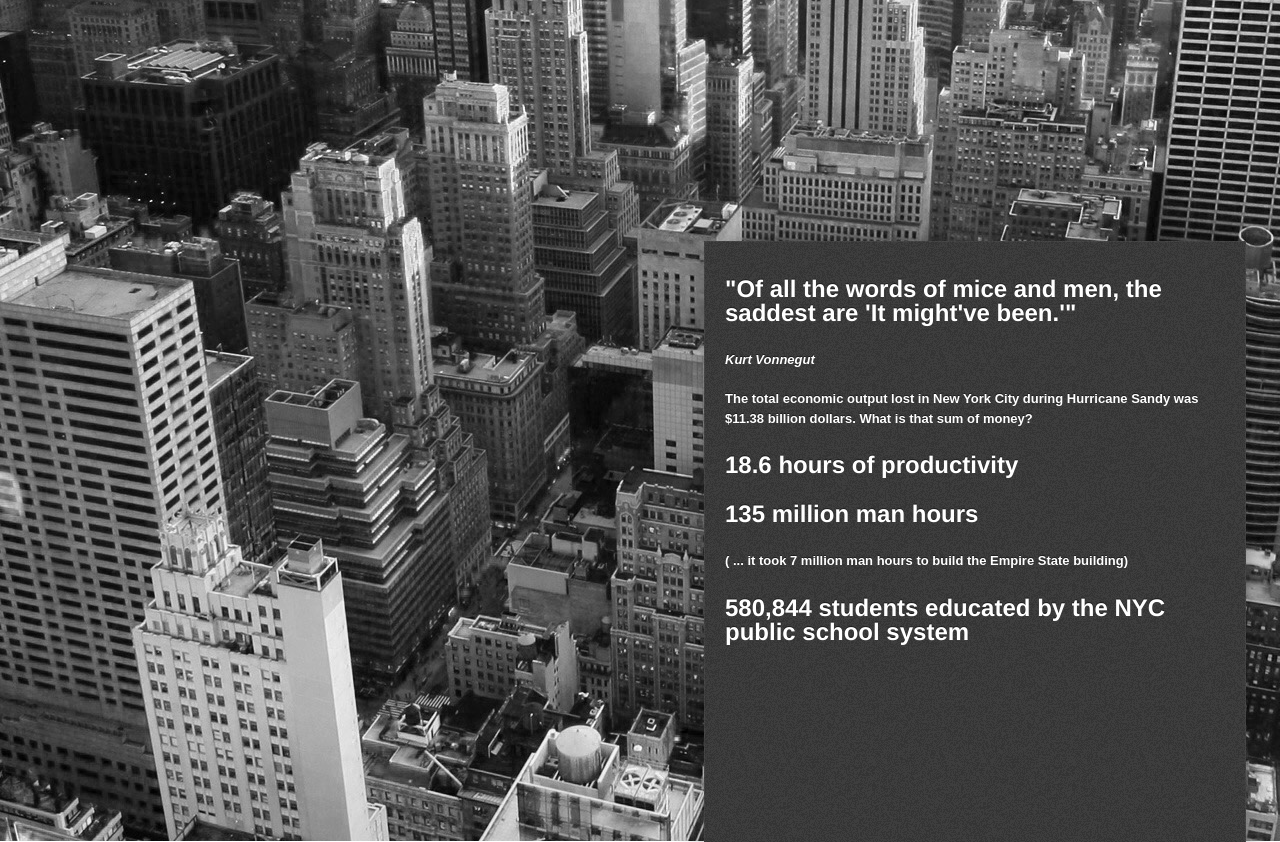
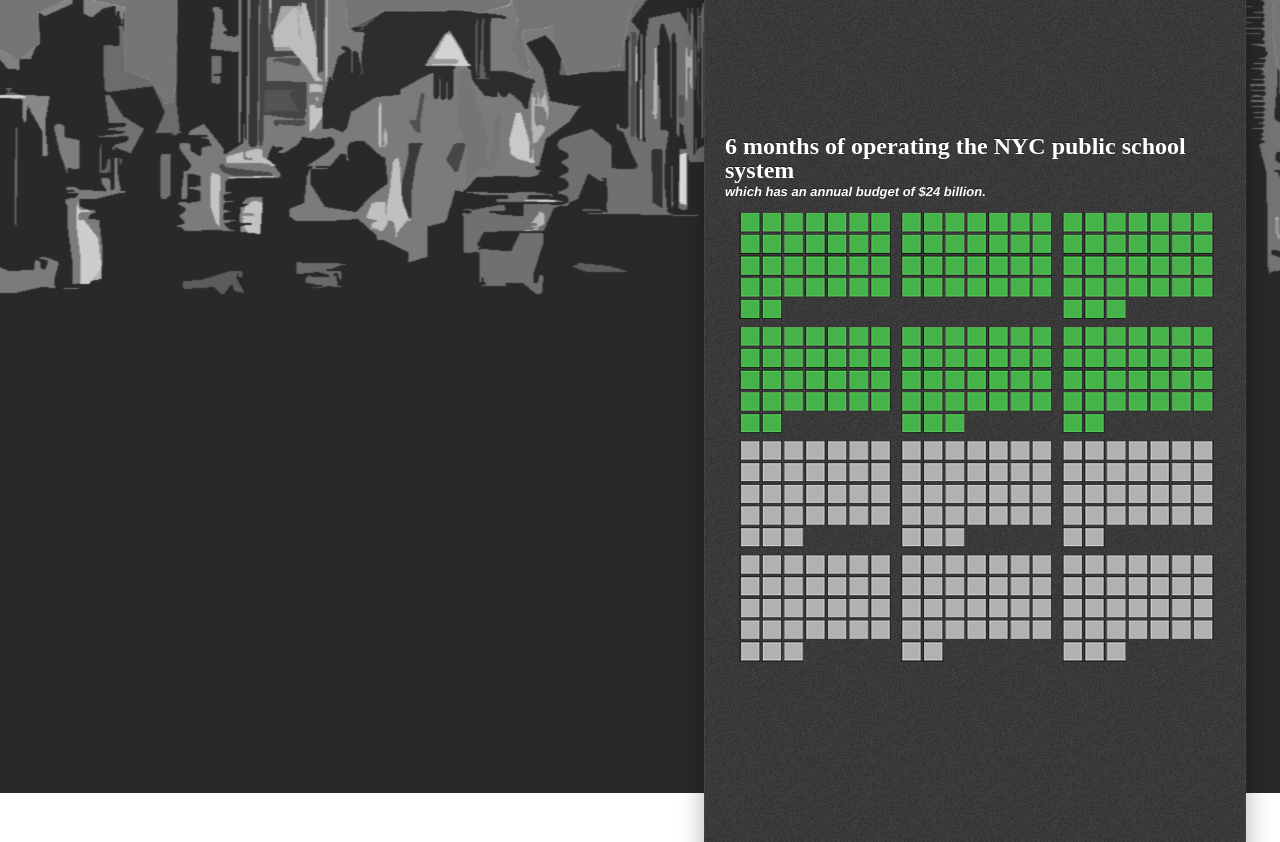
Before and after one commit to kshen0/sandy, a plain HTML site: page index.html in a window 1280 px wide. Shown: the part 760-1602 px from the top of the page. Drawn offline with Linux system fonts and the light colour scheme.

Commit message:
all facts in single article

```diff
--- a/css/style.css
+++ b/css/style.css
@@ -11,7 +11,11 @@
 
 /*article h2 { font-family: 'Lobster Two'; font-size: 60px; margin: 25px 0; line-height: 1em; }*/
 /*article h2 { font-family: 'Helvetica'; font-size: 24pt; margin: 25px 0; line-height: 1em; }*/
-article h2 { font-family: 'Helvetica'; font-size: 18pt; margin: 25px 0; line-height: 1em; }
+body {
+	font-family: 'Futura', 'Helvetica', 'Arial', sans-serif;
+}
+
+article h2 { font-family: 'Futura'; font-size: 18pt; margin: 0px 0 0 0; line-height: 1em; }
 
 .story { height: 1000px; padding: 0; margin: 0; width: 100%; max-width: 1920px; position: relative; margin: 0 auto; border-top: 1px solid rgba(255,255,255,0.3); border-bottom: 1px solid rgba(0,0,0,0.4); box-shadow: 0 0 50px rgba(0,0,0,0.8);}
 
@@ -20,10 +24,10 @@
 #second { background: url(../images/slide2.jpg) 50% 0 no-repeat fixed; }
 #fourth { background: url(../images/slide3.jpg) 50% 0 no-repeat fixed; }
 */
-#third {
-	background: url(../images/nyc-bw.jpg) 50% 0 no-repeat fixed;
+#container {
+	background: url(../images/skyline2.jpg) 50% 0 no-repeat fixed;
 	/*background: url(../images/wavegrid.png) 50% 0 repeat fixed;*/
-	height: 4000px;
+	height: 4500px;
 }
 /*
 #theend { background: url(../images/puckered.png) 50% bottom no-repeat fixed; }
@@ -48,11 +52,11 @@
 */
 
 /* Photograph */
-#third article {
+#container article {
 	background: url(../images/grain.png) repeat #333;
 	color: #fff;
-	padding: 10px 20px;
-	margin: 1000px 0 0 55%;
+	padding: 20px 20px;
+	margin: 0 0 0 55%;
 	text-shadow: 0 -1px 0 rgba(0,0,0,0.5);
 	line-height: 1.5em;
 	color: #fff;
@@ -61,11 +65,15 @@
 	border: 1px solid rgba(150,150,150,0.1);
 
 	/* Added styles */
-	height: 3750px;
+	height: 3200px;
 	width: 500px;
 }
 
-#third .left-side {
+#container .fact {
+	margin: 0 0 0 0;
+}
+
+#container .left-side {
 	/*background: url(../images/photo.png) transparent 40% 100px no-repeat fixed; */
 	/*min-height: 1000px; */
 	padding: 0;
@@ -80,24 +88,28 @@
 	text-shadow: 1px 1px 0px #000;
 }
 
-#third .left-side h1 {
+#container .left-side h1 {
 	position: fixed;
-	font-family: 'Helvetica', 'Arial', 'sans-serif';
+	font-family: 'Futura', 'Arial', 'sans-serif';
 	font-size: 36pt;
 	color: #fff;
 }
 
-#third article p {
-	width: 300px;
-	margin-bottom: 25px;
-}
-
-#third article h3 {
+#container article h3 {
 	font-style: italic;
 }
 
-#third article .caption {
+#container article .fact-header {
+	margin-top: 100px;
+
+#container article .caption {
 	font-style: normal;
+	margin: 0 0 20px 0;
+}
+
+#container .emphasis {
+	color: #49B20B;
+	margin-bottom: 20px;
 }
 
 /* HTML5 Video */
--- a/index.html
+++ b/index.html
@@ -5,94 +5,113 @@
   <meta http-equiv="X-UA-Compatible" content="IE=edge,chrome=1">
 
   <title>The Opportunity Cost of Sandy</title>
-  <meta name="description" content="How to create a parallax scrolling effect with jQuery, HTML and CSS">
-  <meta name="author" content="Richard Shepherd, Smashing Magazine">
 
-  <!-- Mmmmm, Google Web Fonts. That's a paddlin'. -->
-  <link href='http://fonts.googleapis.com/css?family=Lobster+Two:700&v2' rel='stylesheet' type='text/css'>
   <link rel="stylesheet" href="css/reset.css">
   <link rel="stylesheet" href="css/style.css">
 </head>
 
 <body>
 
+	<!--
   <div id="main" role="main">
-
-	<!-- Section #1 / Intro -->
-	<!--
-	<section id="first" class="story" data-speed="8" data-type="background">
-		<div class="smashinglogo" data-type="sprite" data-offsetY="100" data-Xposition="50%" data-speed="-2"></div>
-		<article>
-
-			<img src="images/tutorial-title.png" alt="tutorial-title" width="711" height="242" />
-			<p>Words and pictures by Richard Shepherd / Twitter: <a href="http://twitter.com/richardshepherd" target="_blank">@richardshepherd</a> / Web: <a href="http://richardshepherd.com">richardshepherd.com</a></p>
-			<p>GitHub: <a href="https://github.com/richardshepherd/Parallax-Scrolling/">Fork it here!</a></p>
-	    </article>
+	<section id="11b" class="story" data-speed="9" data-type="background" data-offsetY="0">
+		<div class="left-side" data-type="sprite" data-offsetY="100" data-Xposition="4%" data-speed="-20">
+			<h1>$11,382,800,000</h1>
+		</div>
 	</section>
 
-	<section id="second" class="story" data-speed="4" data-type="background">
-		<article>
-			<h2>Background Only</h2>
-		    	<p>In this section we are sliding the background at a different speed to the rest of the page.</p>
-		    	<p>As this text box is scrolling at the same speed as the page, and faster than the background, it creates this lovely parallax effect.</p>
-		    	<p>You can find all the HTML, CSS and the all important JavaScript files over at <a href="https://github.com/richardshepherd/Parallax-Scrolling">GitHub</a> - so why don't you drop by for some hardcore forking action?</p>
-		    	<p>Backgrounds for this article were taken from the May/June 2011 Smashing Magazine Desktop backgrounds.</p>
-		    	<p>Head back to <a href="http://coding.smashingmagazine.com/2011/07/12/behind-the-scenes-of-nike-better-world/">Smashing Magazine</a>, or hop on over to <a href="http://richardshepherd.com">RichardShepherd.com</a>.</p>
-		</article>
+	<section id="one" class="story" data-speed="9" data-type="background" data-offsetY="0">
+    	<article>
+    		<section class="fact">
+	    		<h2 class="emphasis">The total economic output lost in New York City during Hurricane Sandy was $11.38 billion dollars. What does that sum of money mean?</h2>
+	    	</section>
+    	</article>
+	</section>
+
+	<section id="two" class="story" data-speed="9" data-type="background" data-offsetY="0">
+    	<article>
+    		<section class="fact">
+				<h2 class="fact-header">6 months of operating the NYC public school system</h2>
+				<h3 class="caption">which has an annual budget of $24 billion.</h3>
+				<img src="images/calendar.png"/>
+			</section>
+    	</article>
+	</section>
+
+	<section id="three" class="story" data-speed="9" data-type="background" data-offsetY="0">
+    	<article>
+    		<section class="fact">
+				<h2 class="fact-header">11 times the monetary value of MoMA's collection</h2>
+				<h3 class="caption">with all of MoMA's assets weighing in at $1 billion.</h3>
+			</section>
+    	</article>
+	</section>
+
+	<section id="four" class="story" data-speed="9" data-type="background" data-offsetY="0">
+    	<article>
+			<section class="fact">
+				<h2 class="fact-header">18.6 hours of productivity</h2>
+				<h3 class="caption">given New York's annual economic output of $1.1 trillion and average work week of 34.5 hours.</h3>
+				<img src="images/clocks.png"/>
+			</section>
+    	</article>
+	</section>
+
+	<section id="five" class="story" data-speed="9" data-type="background" data-offsetY="0">
+    	<article>
+			<section class="fact">
+				<h2 class="fact-header">135 million man hours</h2>
+				<h3 class="caption">if each of New York's 7.3 million employed adults was supposed to work during Sandy.</h3>
+				<img src="images/nyc_silhouette.png"/>
+				<p class="caption">(19 times the 7 million man hours it took to build the Empire State building)</p>
+			</section>
+    	</article>
+	</section>
+
+	<section id="six" class="story" data-speed="9" data-type="background" data-offsetY="0">
+    	<article>
+			<section class="fact">
+				<h2 class="emphasis">80% of the estimated $14 billion to build every formally proposed hurricane protection measure</h2>
+				<img src="images/harbor_map.png"/>
+			</section>
+    	</article>
 	</section>
 	-->
-
-	<!-- Section #3 / Photos -->
-	<section id="third" class="story" data-speed="6" data-type="background" data-offsetY="0">
-		<!--<div class="photograph" data-type="sprite" data-offsetY="1250" data-Xposition="25%" data-speed="2"></div>
-		-->
+	<section id="container" class="story" data-speed="9" data-type="background" data-offsetY="0">
 		<div class="left-side" data-type="sprite" data-offsetY="100" data-Xposition="4%" data-speed="-20">
 			<h1>$11,382,800,000</h1>
 		</div>
 
     	<article>
-    		<h2>"Of all the words of mice and men, the saddest are 'It might've been.'"</h2>
-    		<h3>Kurt Vonnegut</h3>
-    		<br>
-    		<h3 class="caption">The total economic output lost in New York City during Hurricane Sandy was $11.38 billion dollars. What is that sum of money?</h3>
-			<h2>18.6 hours of productivity</h2>
-			<h2>135 million man hours</h2>
-			<h3 class="caption">( ... it took 7 million man hours to build the Empire State building)</h3>
-			<h2>580,844 students educated by the NYC public school system</h2>
-			<!--
-	    	<div class="textbox">
-		    	<p>The next step in your parallax scrolling adventure is to create some sprites!</p>
-		    	<p>I have cut out one of the photos in this background and use it as a sprite. It scrolls at a different speed to the background <i>and</i> the window, and it's this effect that's used so well on Nike Better World and other parallax sites..</p>
-		    	<p>Using too many sprites can slow down older computers, and you need to use some clever maths (and trial & error!) to work out their placement on the page.</p>
-		    </div>
-			-->
+    		<section class="fact">
+	    		<h2 class="emphasis">The total economic output lost in New York City during Hurricane Sandy was $11.38 billion dollars. What does that sum of money mean?</h2>
+	    	</section>
+    		<section class="fact">
+				<h2 class="fact-header">6 months of operating the NYC public school system</h2>
+				<h3 class="caption">which has an annual budget of $24 billion.</h3>
+				<img src="images/calendar.png"/>
+			</section>
+    		<section class="fact">
+				<h2 class="fact-header">11 times the monetary value of MoMA's collection</h2>
+				<h3 class="caption">with all of MoMA's assets weighing in at $1 billion.</h3>
+			</section>
+			<section class="fact">
+				<h2 class="fact-header">18.6 hours of productivity</h2>
+				<h3 class="caption">given New York's annual economic output of $1.1 trillion and average work week of 34.5 hours.</h3>
+				<img src="images/clocks.png"/>
+			</section>
+			<section class="fact">
+				<h2 class="fact-header">135 million man hours</h2>
+				<h3 class="caption">if each of New York's 7.3 million employed adults was supposed to work during Sandy.</h3>
+				<img src="images/nyc_silhouette.png"/>
+				<p class="caption">(19 times the 7 million man hours it took to build the Empire State building)</p>
+			</section>
+			<section class="fact">
+				<h2 class="emphasis">80% of the estimated $14 billion to build every formally proposed hurricane protection measure</h2>
+				<img src="images/harbor_map.png"/>
+			</section>
     	</article>
 	</section>
-
-
-	<!-- Section #4 / HTML5 Video -->
-	<!--
-	<section id="fourth" class="story" data-speed="8" data-type="background" data-offsetY="250">
-    	<article>
-    		<h2>HTML5 Video</h2>
-	    	<div class="textbox">
-		    	<p>Pellentesque habitant morbi tristique senectus et netus et malesuada fames ac turpis egestas. Vestibulum tortor quam, feugiat vitae, ultricies eget, tempor sit amet, ante. Donec eu libero sit amet quam egestas semper. Aenean ultricies mi vitae est. Mauris placerat eleifend leo.</p>
-		    	<p>Vestibulum tortor quam, feugiat vitae, ultricies eget, tempor sit amet, ante. Donec eu libero sit amet quam egestas semper. Aenean ultricies mi vitae est. Mauris placerat eleifend leo.</p>
-		    	<p>Pellentesque habitant morbi tristique senectus et netus et malesuada fames ac turpis egestas. o.</p>
-		    </div>
-    	</article>
-		<video controls width="640" width="480" data-type="video" data-offsetY="2400" data-speed="1.5">
-			<source src="video/parallelparking.theora.ogv" type="video/ogg" />
-			<source src="video/parallelparking.mp4" type="video/mp4" />
-			<source src="video/parallelparking.webm" type="video/webm" />
-		</video>
-	</section>
-
-	<section id="theend" class="story" data-speed="8" data-type="background" data-offsetY="250">
-		<div class="byebye" data-type="sprite" data-offsetY="-1600" data-Xposition="50%" data-speed="-2"></div>
-	</section>
-	-->
-
   </div> <!-- // End of #main -->
 
 
--- a/js/script.js
+++ b/js/script.js
@@ -13,6 +13,16 @@
 	console.log("loaded");
 	// Cache the Window object
 	$window = $(window);
+
+	// Set the spacing between facts
+	var windowHeight = $window.height();
+	var totalHeight = 6 * windowHeight;
+	$(".fact").css("margin", "0 0 " + windowHeight + "px 0");
+	$("article").css({
+		"margin-bottom": windowHeight + "px",
+		"min-height": totalHeight + "px"
+	});
+	$("#container").css("min-height", totalHeight + 200 + "px");
 
 	// Cache the Y offset and the speed of each sprite
 	$('[data-type]').each(function() {
@@ -36,6 +46,7 @@
 	    $(window).scroll(function() {
 
 			// If this section is in view
+			console.log($window.scrollTop());
 			if ( ($window.scrollTop() + $window.height()) > (topOffset) &&
 				 ( (topOffset + $self.height()) > $window.scrollTop() ) ) {
 
@@ -95,7 +106,7 @@
 		var yPos = yPos + $sprite.data('offsetY');
 		var coords = xPos + ' ' + yPos + 'px';
 
-		console.log(yPos);
+		//console.log(yPos);
 		$sprite.css({ backgroundPosition: coords });
 		$sprite.find('h1').css({
 			'top': yPos,
```
Also changed, not shown: images/calendar.png (added), images/clocks.png (added), images/harbor_map.png (added), images/nyc_silhouette.png (added), images/skyline2.jpg (added), images/skyline_large.jpg (added), psd/harbor_map.png (added), 9 other files.
